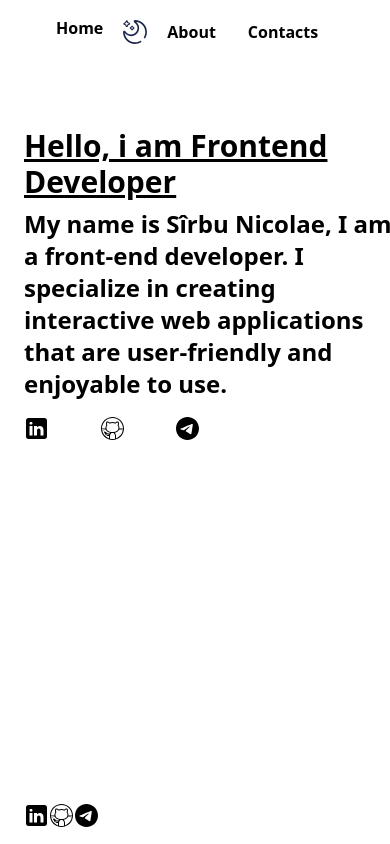
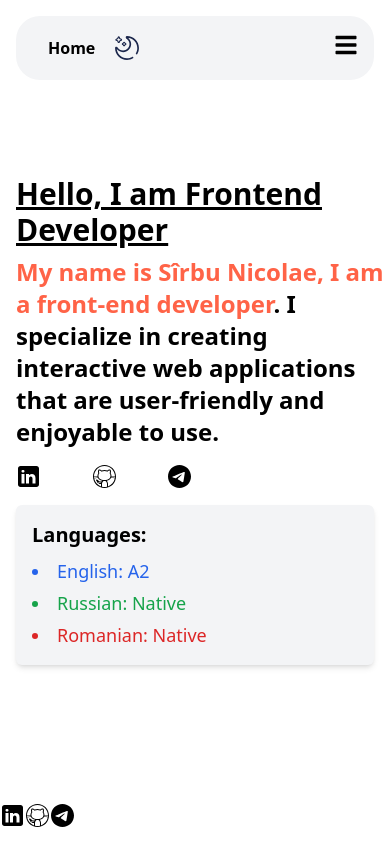
Before and after one commit to Light053/Portfolio, a Next.js app: page / in a window 390 px wide. Built offline with nearby package versions, Linux system fonts and the light colour scheme.

Commit message:
added animation and burger menu

```diff
--- a/app/globals.css
+++ b/app/globals.css
@@ -6,15 +6,37 @@
 
 @layer utilities {
   .grid-layout {
-    @apply grid grid-cols-layout grid-rows-layout min-h-screen gap-x-6;
+    @apply grid min-h-screen gap-x-6;
+    grid-template-columns: 1fr;
+    grid-template-rows: var(--grid-rows-layout, auto 1fr auto);
+  }
+  @media (min-width: 1200px) {
+    .grid-layout {
+      grid-template-columns: auto minmax(0, 1200px) auto;
+    }
   }
   .grid-header {
-    @apply col-start-2 col-span-1;
+    @apply col-span-full;
+  }
+  @media (min-width: 1200px) {
+    .grid-header {
+      @apply col-start-2 col-end-3;
+    }
   }
   .grid-main {
-    @apply col-start-2 col-span-1;
+    @apply col-span-full;
+  }
+  @media (min-width: 1200px) {
+    .grid-main {
+      @apply col-start-2 col-end-3;
+    }
   }
   .grid-footer {
-    @apply col-start-2 col-span-1;
+    @apply col-span-full;
+  }
+  @media (min-width: 1200px) {
+    .grid-footer {
+      @apply col-start-2 col-end-3;
+    }
   }
 }
--- a/app/page.tsx
+++ b/app/page.tsx
@@ -1,18 +1,39 @@
+'use client';
+
 import LinkedinIcon from '@/assets/Linkedin.svg?svgr';
 import GithubIcon from '@/assets/Github.svg?svgr';
 import Link from 'next/link';
 import TelegramIcon from '@/assets/Telegram.svg?svgr';
+import { motion } from 'framer-motion';
 
 export default function Home() {
+  const variants1 = {
+    hidden: { opacity: 0, x: +200, y: -100 },
+    visible: { opacity: 1, x: 0, y: 0 },
+  };
+
+  const variants2 = {
+    hidden: { opacity: 0, x: -200, y: -100 },
+    visible: { opacity: 1, x: 0, y: 0 },
+  };
+
   return (
-    <main>
+    <main className="grid grid-cols-1 md:grid-cols-2 gap-4 justify-center p-4">
+      <motion.div
+        variants={variants2}
+        initial="hidden"
+        animate="visible"
+        className="pr-6"
+      >
         <h1 className="text-3xl font-bold underline mb-2">
-        Hello, i am Frontend Developer
+          Hello, I am Frontend Developer
         </h1>
         <h2 className="text-2xl font-bold leading-8 w-96">
-        My name is Sîrbu Nicolae, I am a front-end developer. I specialize in
-        creating interactive web applications that are user-friendly and
-        enjoyable to use.
+          <span className="text-lightTheme-alert-text dark:text-darkTheme-alert-text">
+            My name is Sîrbu Nicolae, I am a front-end developer
+          </span>
+          . I specialize in creating interactive web applications that are
+          user-friendly and enjoyable to use.
         </h2>
         <div className="mt-4 flex justify-between max-w-44">
           <Link
@@ -24,11 +45,28 @@ export default function Home() {
           <Link href={'https://github.com/Light053'} target="_blank">
             <GithubIcon className="dark:fill-white" />
           </Link>
-
           <Link href={'https://t.me/MisterLight9'} target="_blank">
             <TelegramIcon className="dark:fill-white" />
           </Link>
         </div>
+      </motion.div>
+      <motion.div
+        variants={variants1}
+        initial="hidden"
+        animate="visible"
+        className="p-4 bg-gray-100 dark:bg-[#684a83] rounded-md shadow-md dark:shadow-lg"
+      >
+        <h2 className="text-xl font-semibold mb-2 dark:text-white">
+          Languages:
+        </h2>
+        <ul className="list-disc list-inside space-y-1 w-[300px] text-lg">
+          <li className="text-blue-600 dark:text-fuchsia-300">English: A2</li>
+          <li className="text-green-600 dark:text-green-500">
+            Russian: Native
+          </li>
+          <li className="text-red-600 dark:text-red-500">Romanian: Native</li>
+        </ul>
+      </motion.div>
     </main>
   );
 }
--- /dev/null
+++ b/components/Header/Header.css
@@ -0,0 +1,3 @@
+.language-list {
+  background-color: #101519;
+}
--- a/components/Header/Header.tsx
+++ b/components/Header/Header.tsx
@@ -1,16 +1,32 @@
+'use client';
+
+import { useState } from 'react';
+import { FaBars, FaTimes } from 'react-icons/fa';
+import Link from 'next/link';
 import ThemeSwitch from '@/helpers/themeSwitcher/ThemeSwitcher';
-import Link from 'next/link';
+import { motion } from 'framer-motion';
 
 export const Header = () => {
+  const [isOpen, setIsOpen] = useState(false);
+
+  const toggleMenu = () => {
+    setIsOpen(!isOpen);
+  };
+
+  const variants = {
+    hidden: { opacity: 1, x: -200, y: 0 },
+    visible: { opacity: 1, x: 0, y: 0 },
+  };
+
   return (
-    <div className="w-full flex items-center justify-between rounded-3xl overflow-hidden">
-      <div className="flex">
+    <div className="w-full flex items-center justify-between rounded-3xl overflow-hidden p-4 bg-gray-100 dark:bg-gray-800">
+      <div className="flex items-center">
         <Link href={'/'} passHref>
           <span className="font-bold px-4 py-2">Home</span>
         </Link>
         <ThemeSwitch />
       </div>
-      <div>
+      <div className="hidden md:flex">
         <Link href={'/about'} passHref>
           <span className="font-bold px-4 py-2">About</span>
         </Link>
@@ -21,6 +37,38 @@ export const Header = () => {
           <span className="font-bold px-4 py-2">Skills</span>
         </Link>
       </div>
+      <div className="md:hidden">
+        <button onClick={toggleMenu} className="focus:outline-none">
+          {isOpen ? <FaTimes size={24} /> : <FaBars size={24} />}
+        </button>
+      </div>
+      {isOpen && (
+        <motion.div
+          variants={variants}
+          initial="hidden"
+          animate="visible"
+          className="absolute top-0 left-0 w-full h-full bg-gray-100 dark:bg-gray-800 flex flex-col items-center justify-center md:hidden"
+        >
+          <button onClick={toggleMenu} className="absolute top-4 right-4">
+            <FaTimes size={24} />
+          </button>
+          <Link href={'/about'} passHref>
+            <span className="font-bold px-4 py-2 text-2xl" onClick={toggleMenu}>
+              About
+            </span>
+          </Link>
+          <Link href={'/contacts'} passHref>
+            <span className="font-bold px-4 py-2 text-2xl" onClick={toggleMenu}>
+              Contacts
+            </span>
+          </Link>
+          <Link href={'/skills'} passHref>
+            <span className="font-bold px-4 py-2 text-2xl" onClick={toggleMenu}>
+              Skills
+            </span>
+          </Link>
+        </motion.div>
+      )}
     </div>
   );
 };
--- a/package.json
+++ b/package.json
@@ -11,10 +11,12 @@
   "dependencies": {
     "@savvywombat/tailwindcss-grid-areas": "^4.0.0",
     "@svgr/webpack": "^8.1.0",
+    "framer-motion": "^11.2.10",
     "next": "14.2.4",
     "next-themes": "^0.3.0",
     "react": "^18",
-    "react-dom": "^18"
+    "react-dom": "^18",
+    "react-icons": "^5.2.1"
   },
   "devDependencies": {
     "@types/node": "^20",
```
Also changed, not shown: 1 other file (tests, documents, lock files or other folders). Lines whose indentation alone changed are shown as unchanged.
